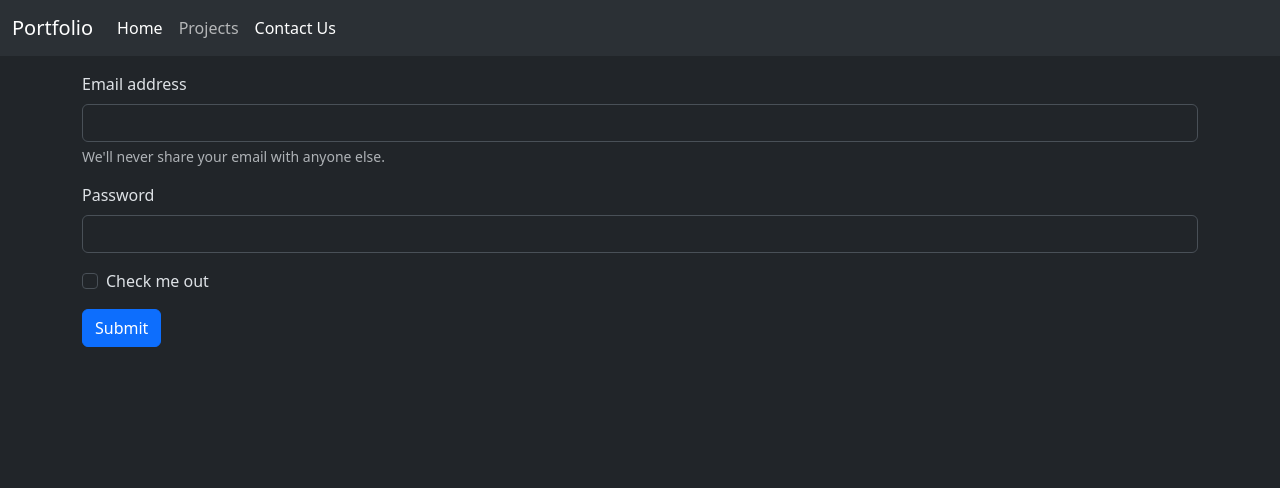
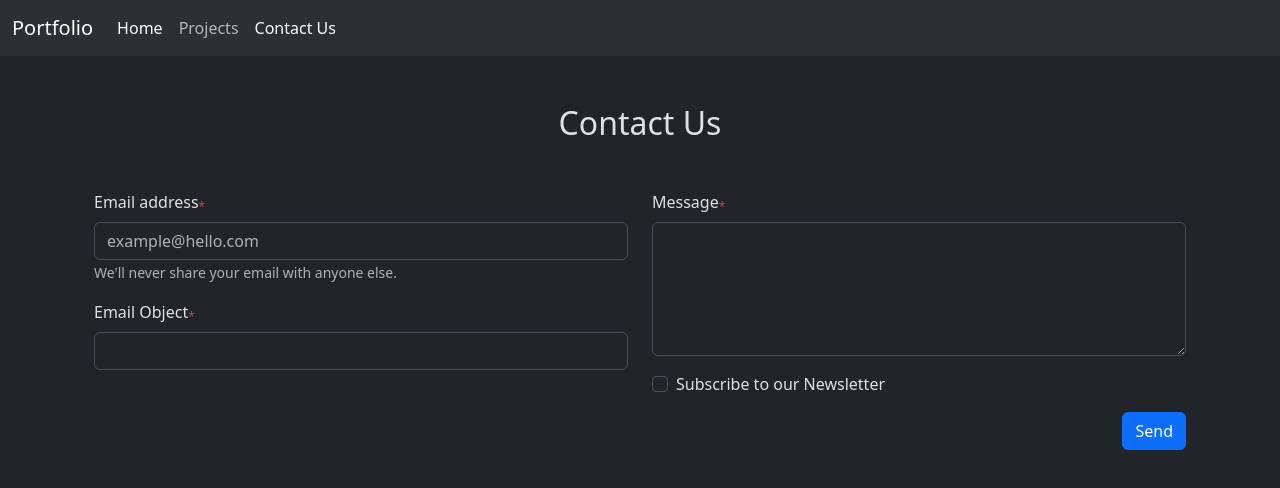
Before and after one commit to GLCVLL/vite-boolfolio, a Vue app: page /contact in a window 1280 px wide. Shown: the top 488 px of the page. Built offline with nearby package versions, Linux system fonts and the light colour scheme.

Commit message:
fixed error in contact page

```diff
--- a/src/pages/ContactPage.vue
+++ b/src/pages/ContactPage.vue
@@ -1,26 +1,65 @@
 <script>
+import axios from 'axios';
+const endpoint = 'http://127.0.0.1:8000/api/contact-message';
+const emptyForm = { email: '', subject: '', message: '', subscription: false };
 export default {
     name: 'ContactPage',
+    data: () => ({ form: emptyForm }),
+
+    methods: {
+        sendForm() {
+            axios.post(endpoint, this.form)
+                .then(() => { this.form = emptyForm })
+                .catch(err => { console.error(err) })
+                .then(() => { })
+        }
+    }
 }
 </script>
 
 <template>
-    <form>
+    <div class="container">
+        <h2 class="text-center my-5">Contact Us</h2>
+
+        <!-- form -->
+        <form @submit.prevent="sendForm">
+            <div class="row">
+                <div class="col-md-6">
+                    <!-- email -->
                     <div class="mb-3">
-            <label for="exampleInputEmail1" class="form-label">Email address</label>
-            <input type="email" class="form-control" id="exampleInputEmail1" aria-describedby="emailHelp">
-            <div id="emailHelp" class="form-text">We'll never share your email with anyone else.</div>
+                        <label for="email" class="form-label">Email address<sub class="text-danger">*</sub></label>
+                        <input type="email" class="form-control" id="email" placeholder="example@hello.com"
+                            v-model.trim="form.email">
+                        <small class="form-text text-muted">We'll never share your email with anyone else.</small>
                     </div>
+
+                    <!-- Object -->
                     <div class="mb-3">
-            <label for="exampleInputPassword1" class="form-label">Password</label>
-            <input type="password" class="form-control" id="exampleInputPassword1">
+                        <label for="subject" class="form-label">Email Object<sub class="text-danger">*</sub></label>
+                        <input type="text" class="form-control" id="subject" v-model.trim="form.subject">
                     </div>
+                </div>
+
+                <div class="col-md-6">
+                    <!-- message -->
+                    <div class="mb-3">
+                        <label class="form-label" for="message">Message<sub class="text-danger">*</sub></label>
+                        <textarea class="form-control" id="message" rows="5" v-model.trim="form.message"></textarea>
+                    </div>
+
+                    <!-- newsletter -->
                     <div class="mb-3 form-check">
-            <input type="checkbox" class="form-check-input" id="exampleCheck1">
-            <label class="form-check-label" for="exampleCheck1">Check me out</label>
+                        <input class="form-check-input" type="checkbox" id="subscription" v-model="form.subscription">
+                        <label class="form-check-label" for="subscription">Subscribe to our Newsletter</label>
                     </div>
-        <button type="submit" class="btn btn-primary">Submit</button>
+
+                    <div class="mb-3 d-flex justify-content-end">
+                        <button class="btn btn-primary">Send</button>
+                    </div>
+                </div>
+            </div>
         </form>
+    </div>
 </template>
 
 <style></style>
```
Lines whose indentation alone changed are shown as unchanged.
